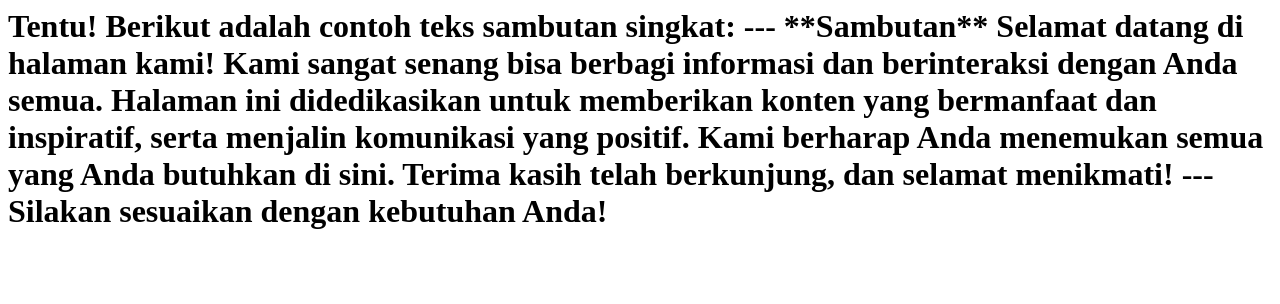
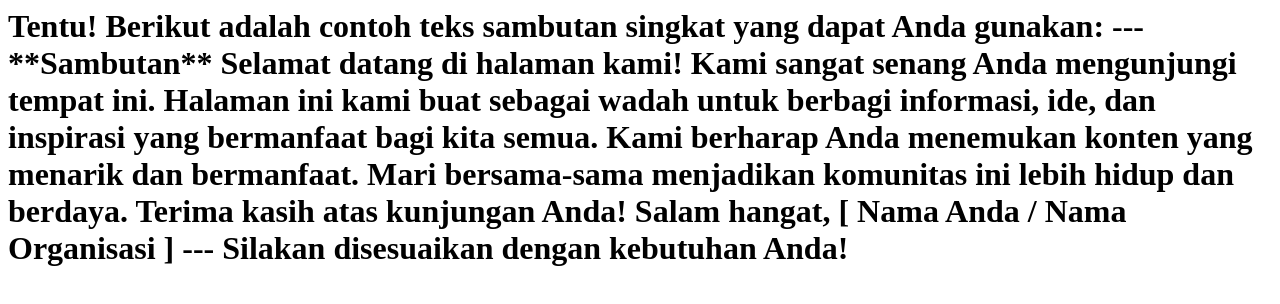
Before and after one commit to aziz-nuri/deep, a plain HTML site: page index.html in a window 1280 px wide. Drawn offline with Linux system fonts and the light colour scheme.

Commit message:
deploy: 61e23f5ca722e2bb5e89b5bc2e5fd265a7cc505b

```diff
--- a/index.html
+++ b/index.html
@@ -1,11 +1,14 @@
-<h1>Tentu! Berikut adalah contoh teks sambutan singkat:
+<h1>Tentu! Berikut adalah contoh teks sambutan singkat yang dapat Anda gunakan:
 
 ---
 
 **Sambutan**
 
-Selamat datang di halaman kami! Kami sangat senang bisa berbagi informasi dan berinteraksi dengan Anda semua. Halaman ini didedikasikan untuk memberikan konten yang bermanfaat dan inspiratif, serta menjalin komunikasi yang positif. Kami berharap Anda menemukan semua yang Anda butuhkan di sini. Terima kasih telah berkunjung, dan selamat menikmati!
+Selamat datang di halaman kami! Kami sangat senang Anda mengunjungi tempat ini. Halaman ini kami buat sebagai wadah untuk berbagi informasi, ide, dan inspirasi yang bermanfaat bagi kita semua. Kami berharap Anda menemukan konten yang menarik dan bermanfaat. Mari bersama-sama menjadikan komunitas ini lebih hidup dan berdaya. Terima kasih atas kunjungan Anda!
+
+Salam hangat,
+[ Nama Anda / Nama Organisasi ]
 
 ---
 
-Silakan sesuaikan dengan kebutuhan Anda!</h1>
+Silakan disesuaikan dengan kebutuhan Anda!</h1>
```
